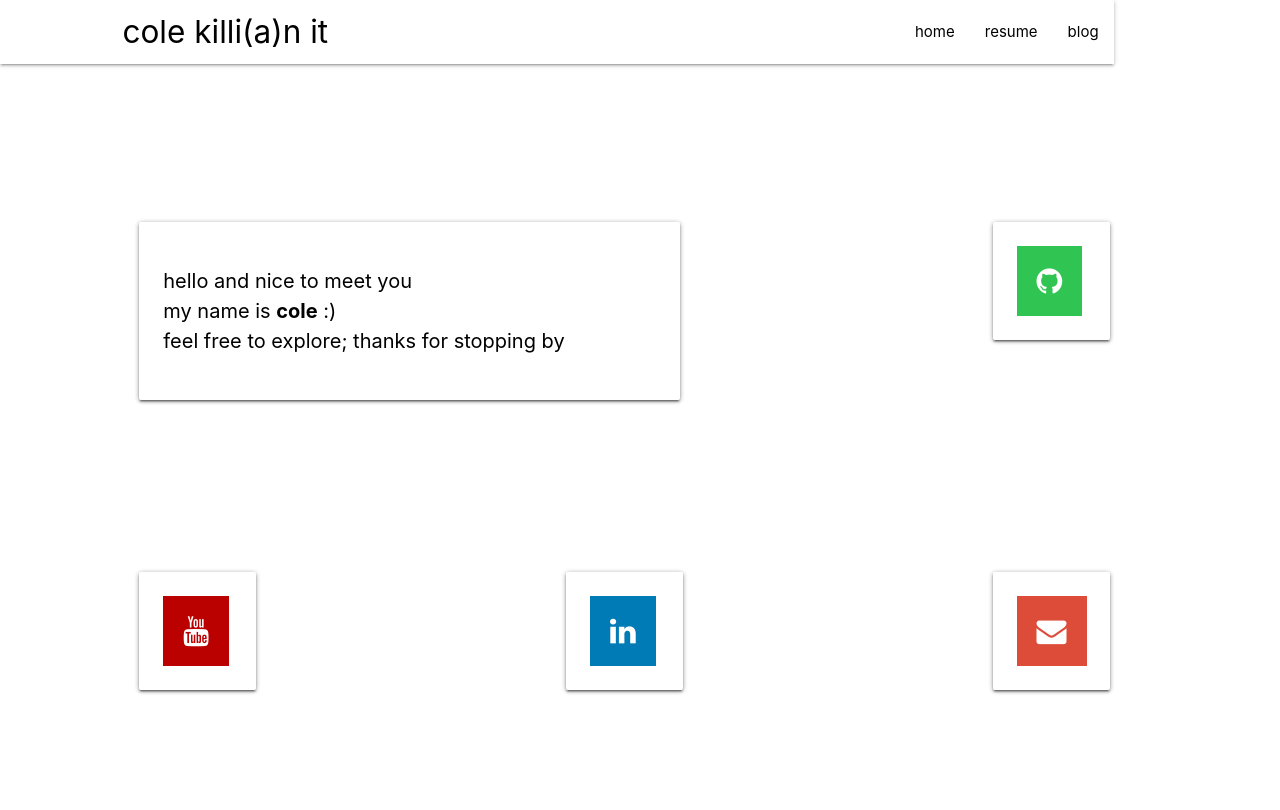
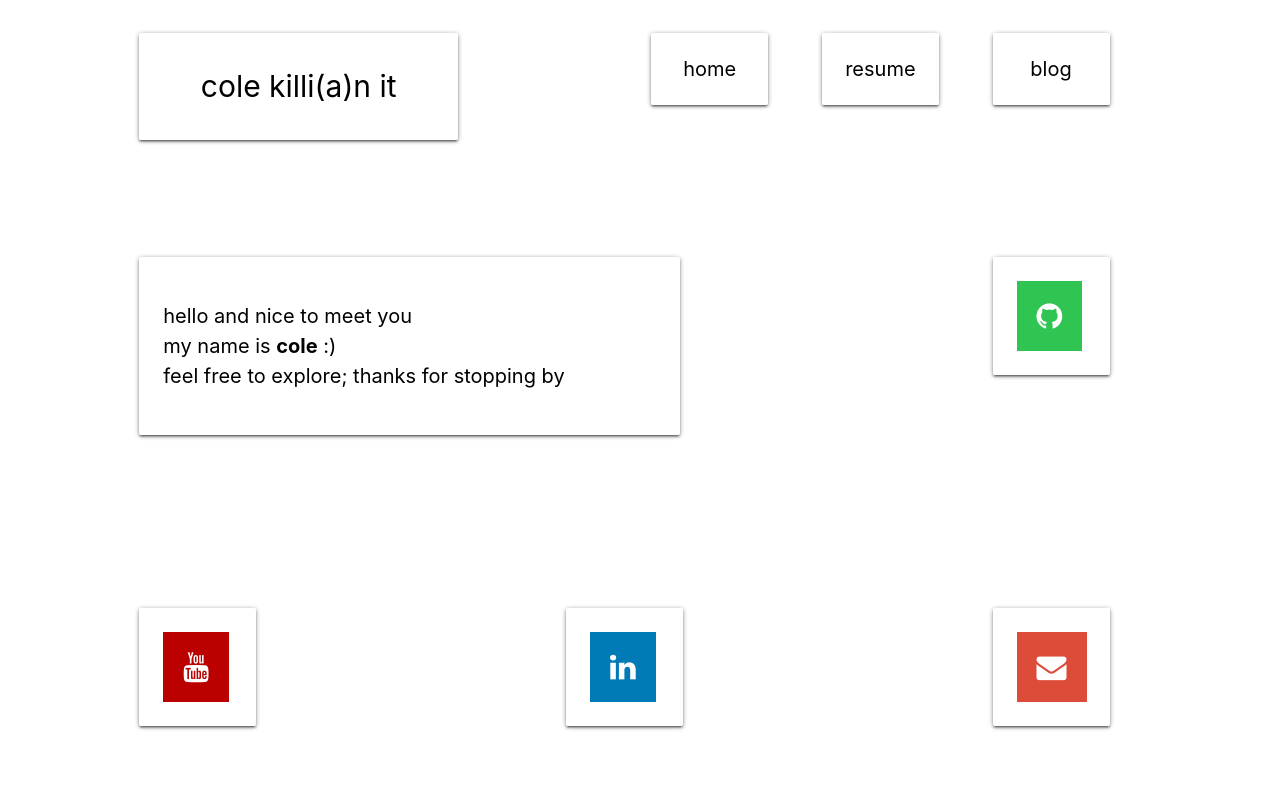
Before and after one commit to Ruborcalor/mysite, a Django app: page / in a window 1280 px wide. Before the commit the page ends 694 px from the top, so only its background shows below. Run offline with Django 3.2, Linux system fonts and the light colour scheme.

Commit message:
clean up nav bar

```diff
--- a/main/templates/main/header.html
+++ b/main/templates/main/header.html
@@ -50,16 +50,61 @@
 
 
 <body>
-  <nav style="width:87%">
-    <div class="nav-wrapper" style="background-color: white;">
-      <a href="/" class="brand-logo" style="color: black; position: relative; left: 11%;">cole killi(a)n it</a>
-      <ul id="nav-mobile" class="right">
-        <li><a href="/" style="color: black;">home</a></li>
-        <li><a href="/resume" style="color: black;">resume</a></li>
-        <li><a href="/blog" style="color: black;">blog</a></li>
-      </ul>
-    </div>
-  </nav>
+
+  <div class="row" style="width: 80%; position: relative; top: 25px;">
+      <div class="col s4">
+          <div class="card white darken-1">
+              <div class="card-panel black-text" style="padding:1px;">
+                  <p style="font-size: 30px; text-align: center;" >
+                    cole killi(a)n it
+                  </p>
+              </div>
+          </div>
+      </div>
+
+      <div class="col s2 offset-s2">
+          <div class="card white darken-1" style="width: 117px">
+              <div class="card-panel black-text" style="padding:1px;">
+                  <p style="font-size: 20px; text-align: center;">
+                    <a href="/" style="color: black;">home</a>
+                  </p>
+              </div>
+          </div>
+      </div>
+      <div class="col s2">
+          <div class="card white darken-1" style="width: 117px">
+              <div class="card-panel black-text" style="padding:1px;">
+                  <p style="font-size: 20px; text-align: center;">
+                    <a href="/resume" style="color: black;">resume</a>
+                  </p>
+              </div>
+          </div>
+      </div>
+      <div class="col s2">
+          <div class="card white darken-1" style="width: 117px">
+              <div class="card-panel black-text" style="padding:1px;">
+                  <p style="font-size: 20px; text-align: center">
+                    <a href="/blog" style="color: black;">blog</a>
+                  </p>
+              </div>
+          </div>
+      </div>
+
+
+
+
+  </div>
+
+  {% comment %}<nav style="width:87%">{% endcomment %}
+    {% comment %}<div class="nav-wrapper" style="background-color: white;">{% endcomment %}
+      {% comment %}<a href="/" class="brand-logo" style="color: black; position: relative; left: 11%;">cole killi(a)n it</a>{% endcomment %}
+      {% comment %}<ul id="nav-mobile" class="right">{% endcomment %}
+        {% comment %}<li></li>{% endcomment %}
+        {% comment %}<li><a href="/resume" style="color: black;">resume</a></li>{% endcomment %}
+        {% comment %}<li><a href="/blog" style="color: black;">blog</a></li>{% endcomment %}
+      {% comment %}</ul>{% endcomment %}
+    {% comment %}</div>{% endcomment %}
+  {% comment %}</nav>{% endcomment %}
 
   {% block content %}
   {% endblock %}
--- a/main/templates/main/home.html
+++ b/main/templates/main/home.html
@@ -2,7 +2,7 @@
 
 {% block content %}
 
-<div class="row" style="width: 80%; position: relative; top: 150px; height:70%;">
+<div class="row" style="width: 80%; position: relative; top: 100px; height:70%;">
 
     <div class="col s6" style="width:55%;">
         <div class="card white darken-1">
```
